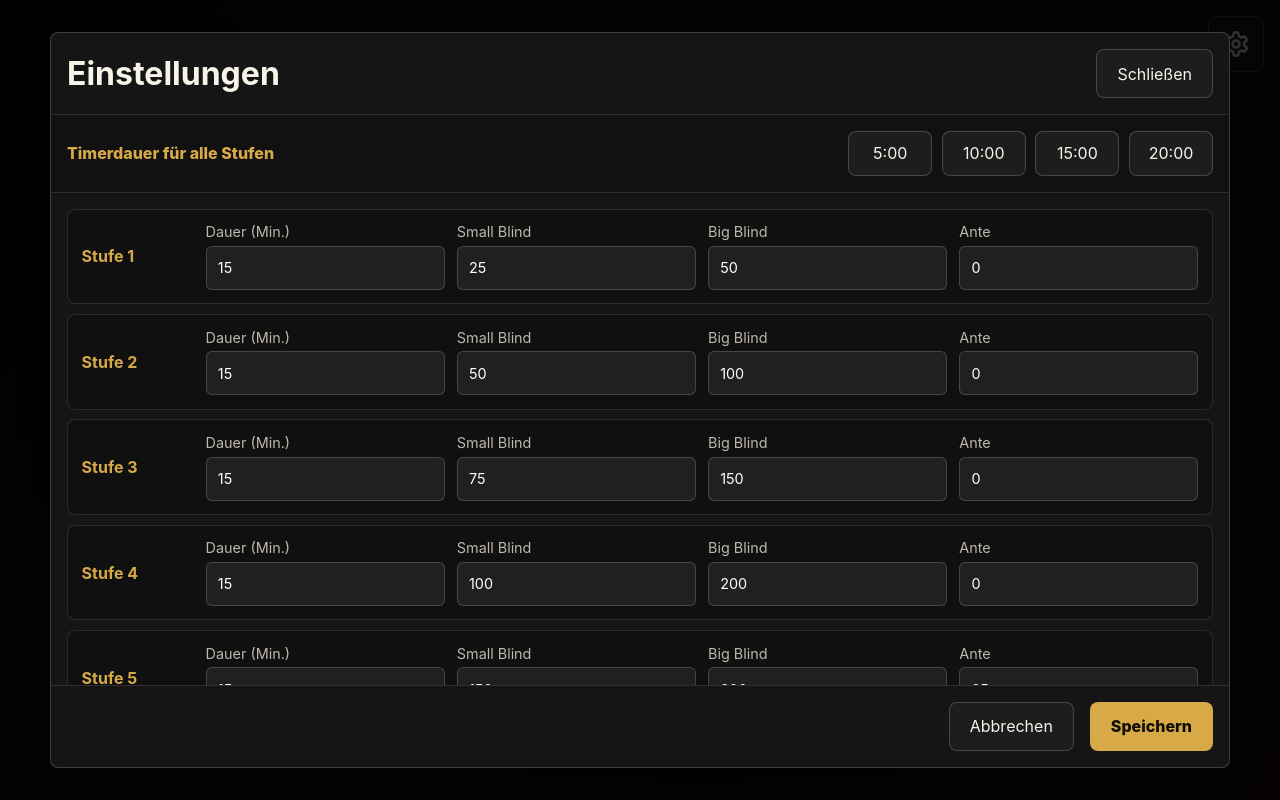
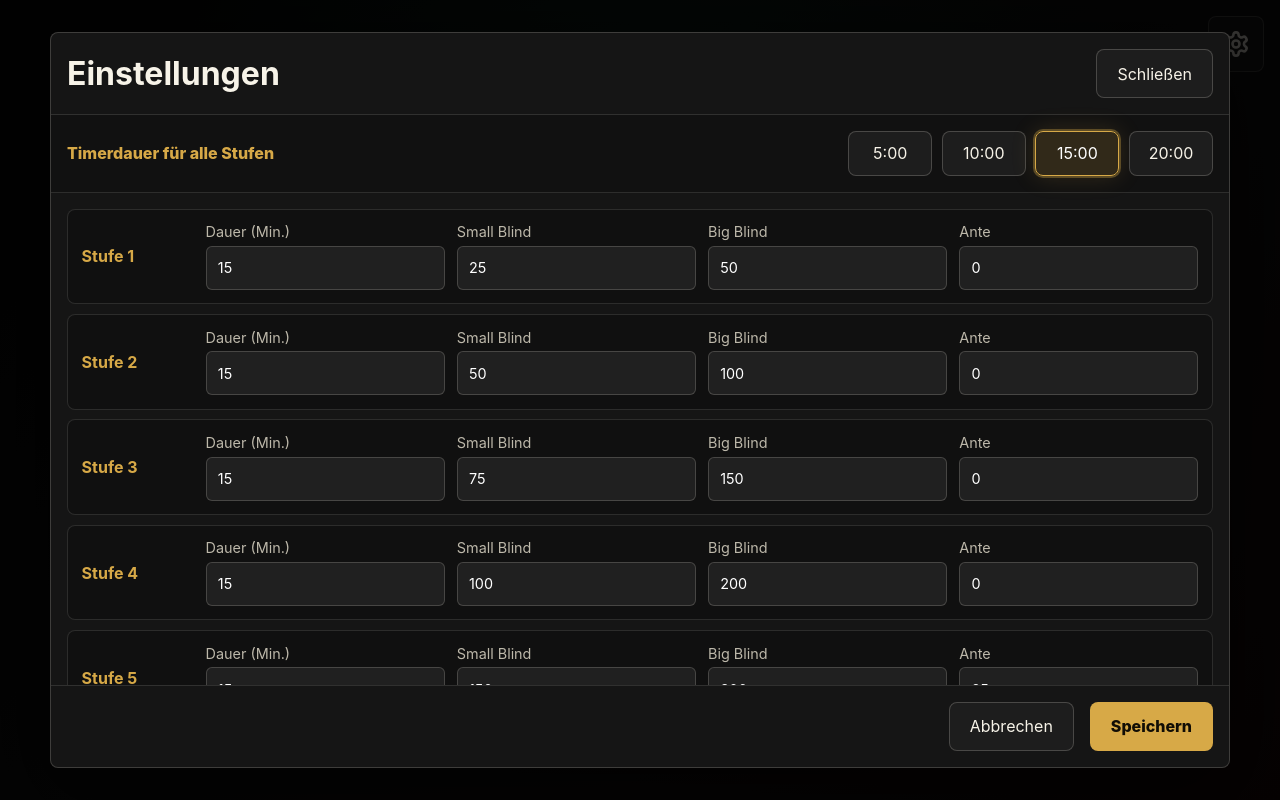
Before and after one commit to professorschober/pokertimer, a React (Vite) app: page / in a window 1280 px wide. Both pictures are taken after a click on the button "Einstellungen öffnen". Built offline with nearby package versions, Linux system fonts and the light colour scheme.

Commit message:
Highlight selected timer duration preset

```diff
--- a/src/components/SettingsModal.tsx
+++ b/src/components/SettingsModal.tsx
@@ -44,6 +44,10 @@ export function SettingsModal({ isOpen, levels, onSave, onClose }: SettingsModal
     onClose();
   };
 
+  const activeDurationPreset = durationPresets.find((durationMinutes) =>
+    draftLevels.every((level) => level.durationMinutes === durationMinutes)
+  );
+
   return (
     <div className="modal-backdrop" role="presentation">
       <section className="settings-modal" role="dialog" aria-modal="true" aria-labelledby="settings-title">
@@ -57,7 +61,13 @@ export function SettingsModal({ isOpen, levels, onSave, onClose }: SettingsModal
           <span>Timerdauer für alle Stufen</span>
           <div>
             {durationPresets.map((durationMinutes) => (
-              <button key={durationMinutes} type="button" onClick={() => handleDurationPreset(durationMinutes)}>
+              <button
+                key={durationMinutes}
+                type="button"
+                className={activeDurationPreset === durationMinutes ? "duration-preset-active" : undefined}
+                aria-pressed={activeDurationPreset === durationMinutes}
+                onClick={() => handleDurationPreset(durationMinutes)}
+              >
                 {durationMinutes}:00
               </button>
             ))}
--- a/src/index.css
+++ b/src/index.css
@@ -226,6 +226,20 @@ input:focus-visible {
   padding: 0.7rem 0.95rem;
 }
 
+.duration-presets .duration-preset-active {
+  border-color: #d7a947;
+  background: rgba(215, 169, 71, 0.16);
+  box-shadow:
+    0 0 0 2px rgba(215, 169, 71, 0.34),
+    0 0 1.5rem rgba(215, 169, 71, 0.18);
+  color: #ffffff;
+}
+
+.duration-presets .duration-preset-active:hover {
+  border-color: #edbf58;
+  background: rgba(215, 169, 71, 0.22);
+}
+
 .level-editor-list {
   display: grid;
   gap: 0.6rem;
```
